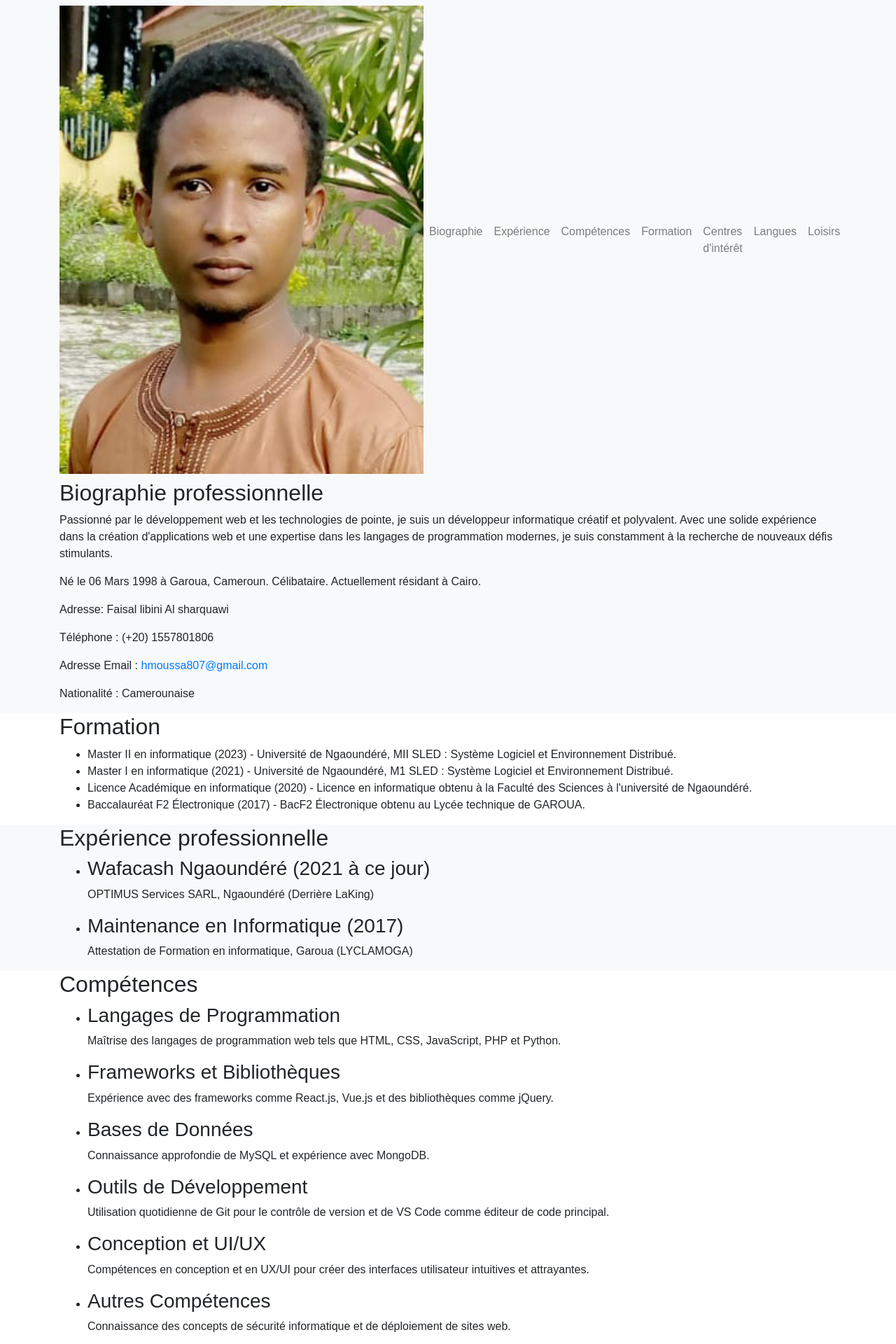
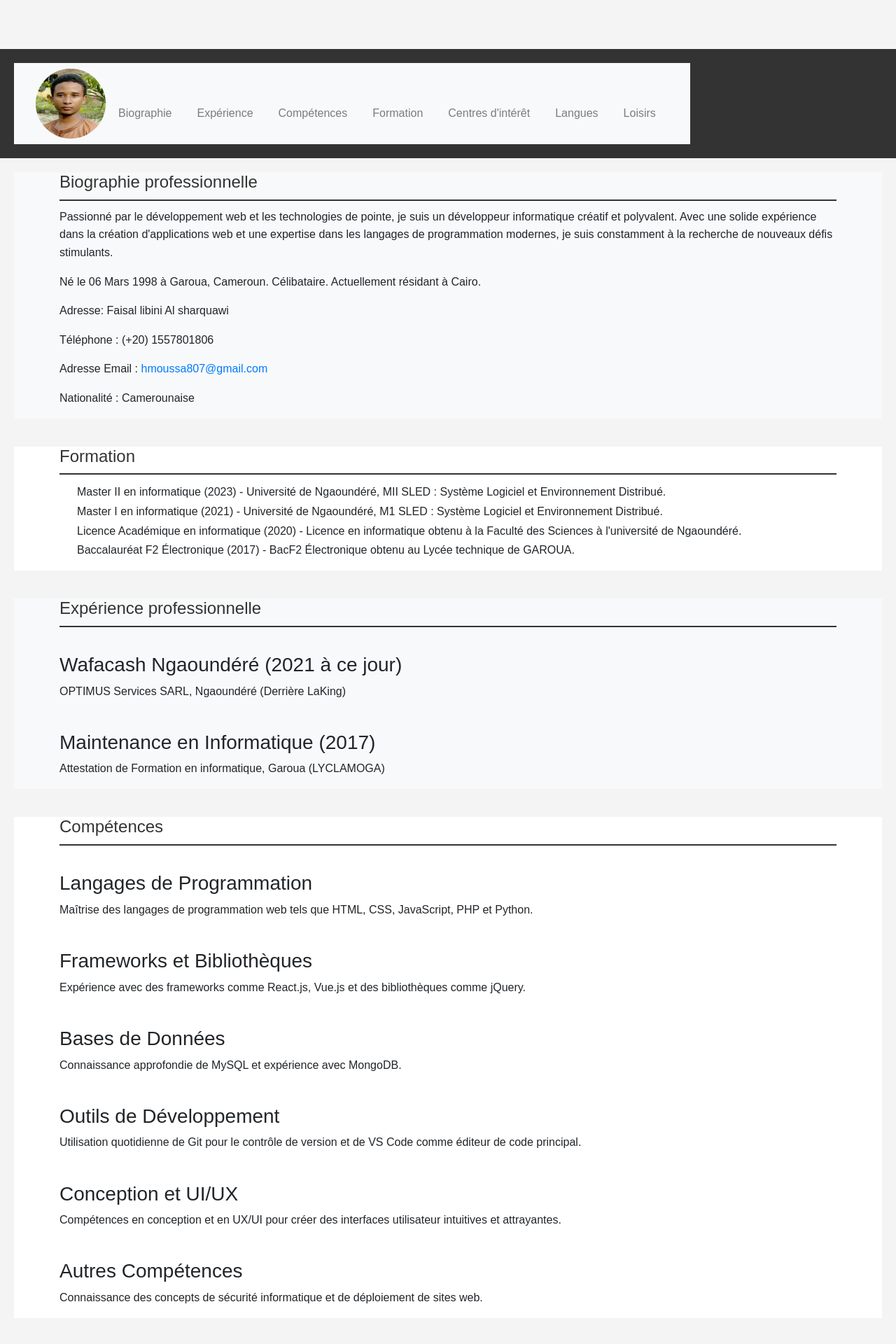
Before and after one commit to hissene-moussa/wm, a PHP site: page /my_cv.html in a window 1280 px wide. Shown: the top 1920 px of the page at 70% size. Run offline with PHP 8.4, Linux system fonts and the light colour scheme; some libraries are stand-ins or nearby versions.

Commit message:
Update style.css

```diff
--- a/css/style.css
+++ b/css/style.css
@@ -1,70 +1,180 @@
+
+/* Réinitialisation des styles */
+html, body, header, nav, main, section, footer {
+    margin: 0;
+    padding: 0;
+}
+
 /* Styles généraux */
 body {
     font-family: Arial, sans-serif;
+    line-height: 1.6;
+    background-color: #f4f4f4;
 }
 
-/* Animation entre les sections */
-.section {
-    opacity: 0;
-    transform: translateY(50px);
-    transition: opacity 0.5s ease, transform 0.5s ease;
+header {
+    background-color: #333;
+    color: #fff;
+    padding: 20px;
+    display: flex;
+    align-items: center;
+    justify-content: space-between;
 }
 
-.section.active {
-    opacity: 1;
-    transform: translateY(0);
+header img {
+    width: 100px;
+    height: 100px;
+    border-radius: 50%;
 }
 
-/* Styles pour la section Import/Export */
-#import-export {
-    background-color: #f8f9fa;
+.header-content {
+    flex-grow: 1;
+    margin-left: 20px;
 }
 
-#import-export h2 {
-    color: #007bff;
+h1 {
+    margin-bottom: 10px;
 }
 
-/* Styles pour la section Construction */
-#construction {
-    background-color: #e9ecef;
+nav ul {
+    list-style-type: none;
+    margin: 0; /* Ajout */
 }
 
-#construction h2 {
-    color: #dc3545;
+nav ul li {
+    display: inline;
+    margin-right: 20px;
 }
 
-/* Styles pour la section Menuiserie Métallique */
-#menuiserie {
-    background-color: #f8f9fa;
+nav ul li a {
+    color: #fff;
+    text-decoration: none;
 }
 
-#menuiserie h2 {
-    color: #28a745;
+/* Ajout pour le menu Bootstrap */
+.navbar-toggler {
+    border: none;
+    background-color: transparent;
+    color: #fff;
+    font-size: 24px;
 }
 
-/* Styles pour la section Prestations de Services */
-#services {
-    background-color: #e9ecef;
+.navbar-toggler:focus,
+.navbar-toggler:active {
+    outline: none;
 }
 
-#services h2 {
-    color: #17a2b8;
+.navbar-nav {
+    flex-direction: row; /* Affichage horizontal sur grand écran */
 }
 
-/* Styles pour la section Nettoyage & Entretien */
-#nettoyage {
-    background-color: #f8f9fa;
+.navbar-collapse {
+    flex-basis: 100%;
 }
 
-#nettoyage h2 {
-    color: #ffc107;
+.nav-item {
+    margin: 0 10px;
 }
 
-/* Styles spécifiques pour les images des sections */
-.img-fluid {
-    width: 100%;
-    height: auto;
-    object-fit: cover; /* Remplit l'espace disponible tout en préservant les proportions */
-    border-radius: 10px; /* Ajoute des coins arrondis */
-    box-shadow: 0 0 10px rgba(0, 0, 0, 0.1); /* Ajoute une ombre douce */
+main {
+    padding: 20px;
 }
+
+section {
+    margin-bottom: 40px;
+}
+
+h2 {
+    margin-bottom: 10px;
+}
+
+footer {
+    background-color: #333;
+    color: #fff;
+    text-align: center;
+    padding: 10px 0;
+}
+
+/* Titres de sections */
+h2 {
+    font-size: 24px;
+    color: #333;
+    border-bottom: 2px solid #333;
+    padding-bottom: 10px;
+}
+
+/* Listes */
+ul {
+    list-style: none;
+    padding-left: 0;
+}
+
+ul li::before {
+    display: inline-block;
+    content: '';
+    width: 20px;
+    height: 20px;
+    margin-right: 5px;
+}
+
+/* Animation */
+@keyframes fadeInUp {
+    from {
+        opacity: 0;
+        transform: translateY(20px);
+    }
+    to {
+        opacity: 1;
+        transform: translateY(0);
+    }
+}
+
+section {
+    animation: fadeInUp 1s ease-out;
+}
+
+/* Styles spécifiques au header */
+header {
+    background-color: #333;
+    color: #fff;
+    padding: 20px;
+    display: flex;
+    align-items: center;
+    justify-content: space-between;
+}
+
+.profile-image {
+    width: 100px;
+    height: 100px;
+    border-radius: 50%;
+}
+
+.navbar-toggler {
+    border: none;
+    background-color: transparent;
+    color: #fff;
+    font-size: 24px;
+}
+
+.navbar-toggler:focus,
+.navbar-toggler:active {
+    outline: none;
+}
+
+/* Fond responsive avec le contenu */
+body {
+    background-color: #f4f4f4;
+    padding-top: 70px; /* Ajustez la hauteur du header ici */
+    padding-bottom: 50px; /* Ajustez la hauteur du footer ici */
+}
+
+main {
+    padding: 20px;
+}
+
+footer {
+    background-color: #333;
+    color: #fff;
+    text-align: center;
+    padding: 10px 0;
+}
```
